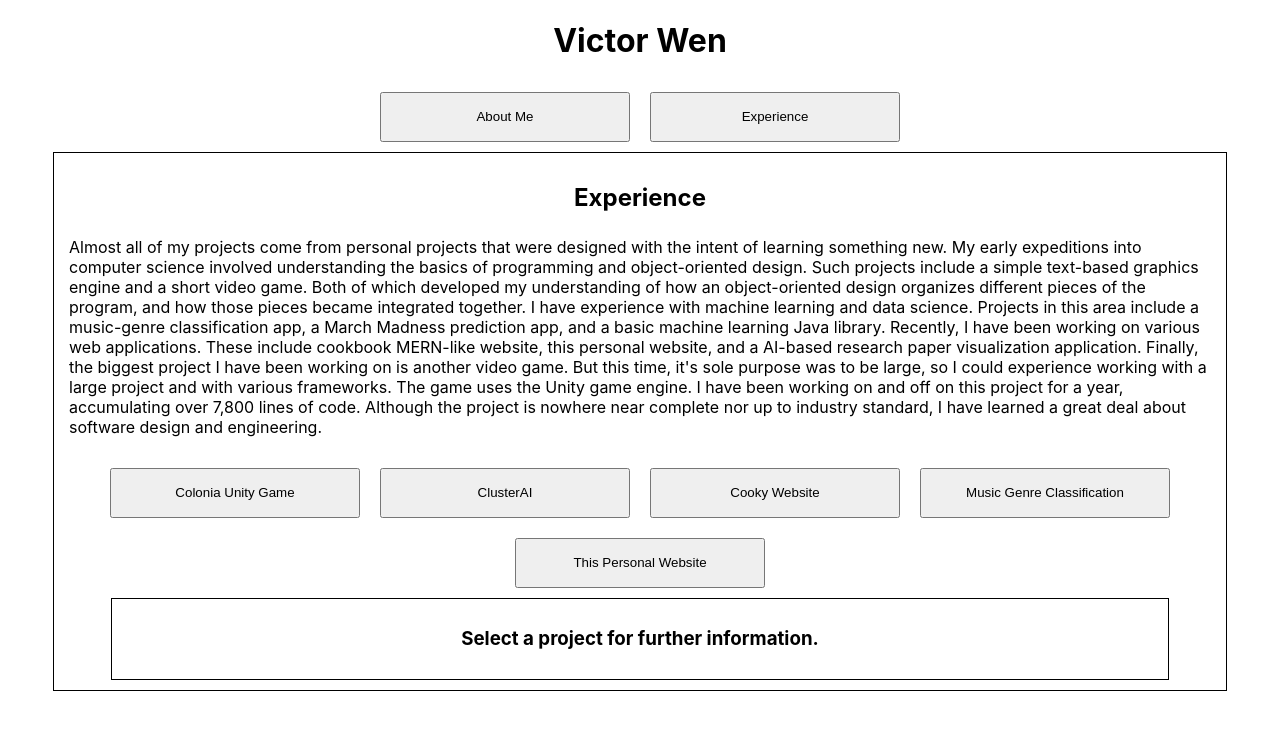
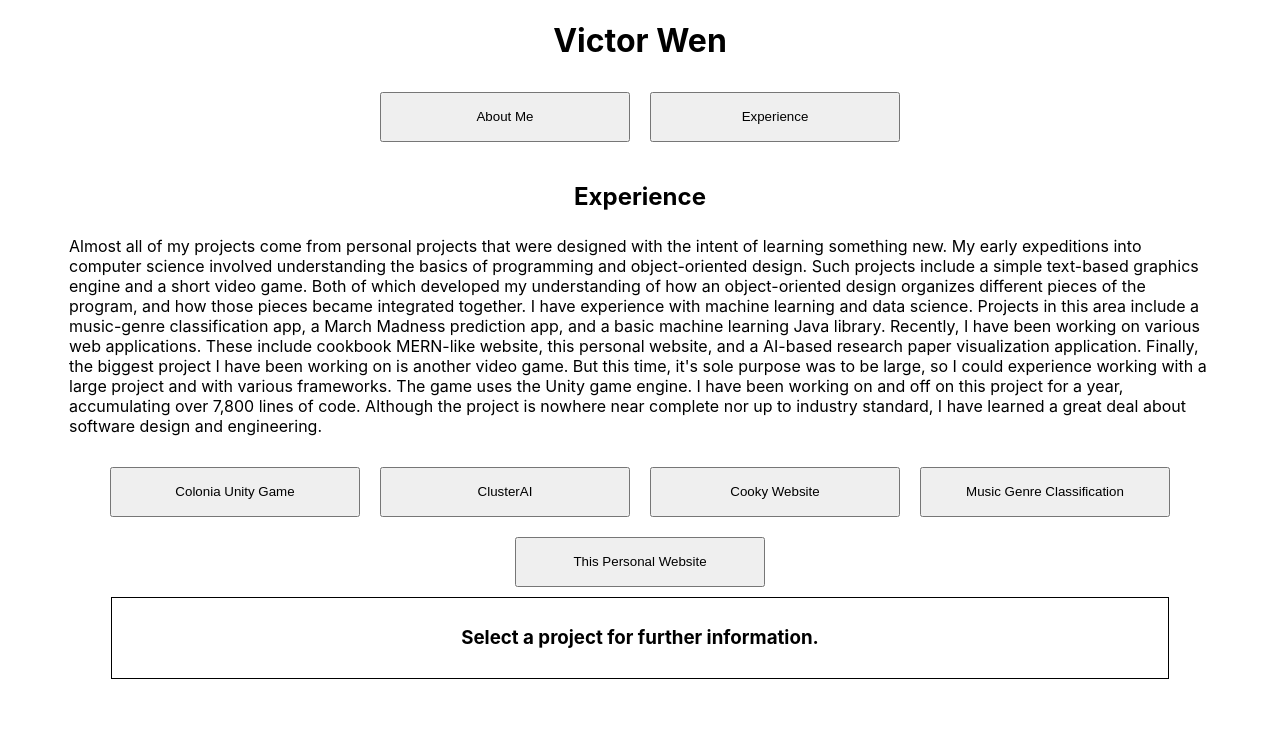
Before and after one commit to VictorWen/Personal-Website, a React (Create React App) app: page / in a window 1280 px wide. Both pictures are taken after a click on the button "Experience". Shown: the top 730 px of the page. Built offline with nearby package versions, Linux system fonts and the light colour scheme.

Commit message:
Added some animation to InfoBox

```diff
--- a/src/App.css
+++ b/src/App.css
@@ -9,13 +9,18 @@
 }
 
 .infobox {
-    border: 1px solid black;
+    display: inline-block;
     padding: 10px;
-    display: inline-block;
     width: 90%;
 }
 
+.infobox-animation {
+    animation-duration: 0.5s;
+    animation-name: enlarge;
+}
+
 p {
+    /* font-size: 17px; */
     text-align: left;
     padding: 5px;
 }
@@ -23,3 +28,13 @@ p {
 .text-align-center {
     text-align: center;
 }
+
+.border-1-black {
+    border: 1px solid black;
+}
+
+@keyframes enlarge {
+    from {
+        font-size: 20px;
+    }
+}
--- a/src/App.js
+++ b/src/App.js
@@ -83,7 +83,7 @@ class App extends React.Component {
                     But this time, it's sole purpose was to be large, so I could experience working with a large project and with various frameworks. The game uses the Unity game engine.
                     I have been working on and off on this project for a year, accumulating over 7,800 lines of code. Although the project is nowhere near complete nor up to industry standard,
                     I have learned a great deal about software design and engineering.</p>
-                <InfoBox defaultText="Select a project for further information." buttons={[ColoniaButton, ClusterAIButton, CookyAppButton, MusicGenreButton, PersonalWebsiteButton]} />
+                <InfoBox innerClassName="border-1-black" defaultText="Select a project for further information." buttons={[ColoniaButton, ClusterAIButton, CookyAppButton, MusicGenreButton, PersonalWebsiteButton]} />
             </InfoButton>
         );
 
--- a/src/Components.js
+++ b/src/Components.js
@@ -2,21 +2,27 @@ import React from 'react';
 import './App.css'
 
 export class InfoBox extends React.Component {
-    state = { info: <h3>{this.props.defaultText}</h3>, selected: this.props.selected }
-
-    setInfo(html) {
-        this.setState({ info: html });
-    }
+    state = { info: <h3>{this.props.defaultText}</h3>, selected: this.props.selected, animation: false }
 
     setSelectedButton(button) {
         if (this.props.saveChanges)
             this.props.saveChanges({ ...this.props, selected: button.props.id });
-        this.setState({ info: button.getInfo(), selected: button.props.id });
+        this.setState({ info: button.getInfo(), selected: button.props.id, animation: true});
+    }
+
+    onAnimationEnd() {
+        this.setState({animation: false})
     }
 
     render() {
+        let infoboxClassNames = "infobox";
+        if (this.props.innerClassName)
+            infoboxClassNames += " " + this.props.innerClassName;
+        if (this.state.animation)
+            infoboxClassNames += " infobox-animation"
+
         return (
-            <div className="outerInfobox text-align-center">
+            <div className={"outerInfobox text-align-center " + this.props.className}>
                 <div className="buttonMenu">
                     <span>
                         {this.props.buttons.map(item => React.cloneElement(item,
@@ -29,8 +35,10 @@ export class InfoBox extends React.Component {
                         ))}
                     </span>
                 </div>
-                <div className="infobox">
-                    {this.state.info}
+                <div>
+                    <div className={infoboxClassNames} onAnimationEnd={() => this.onAnimationEnd()}>
+                        {this.state.info}
+                    </div>
                 </div>
             </div>
         )
```
